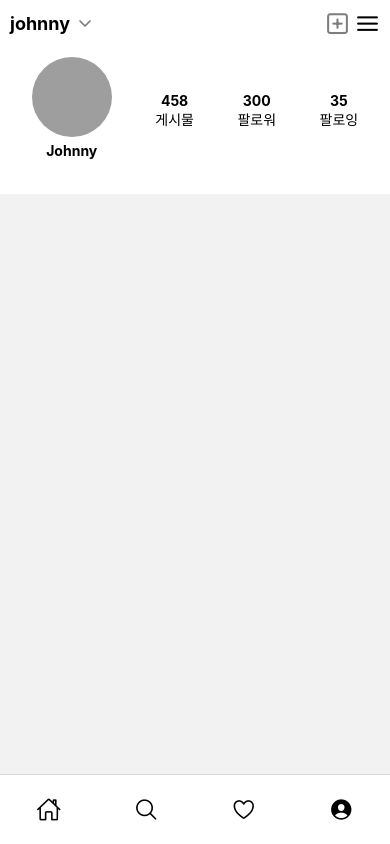
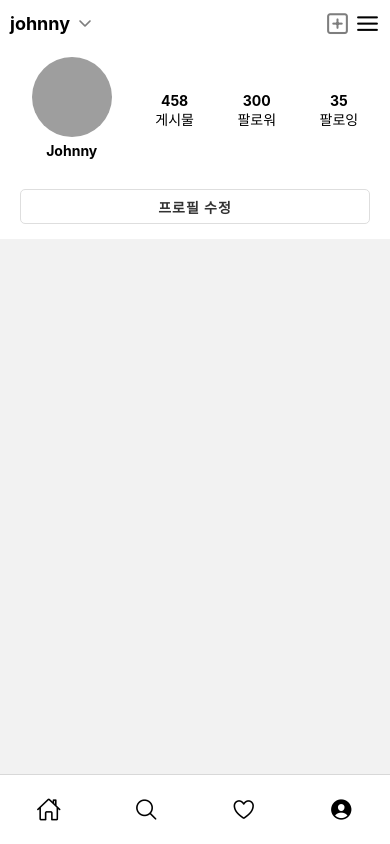
Before and after one commit to jhsonnn/reactnative-study, a React Native app in the folder ReactNativeInstaApp/: screen /Profile in a window 390 px wide. Built offline with nearby package versions, Linux system fonts and the light colour scheme; grey boxes are pictures that could not be loaded.

Commit message:
Profile Screen ProfileButton 생성하기

```diff
--- a/ReactNativeInstaApp/src/components/ProfileButton.js
+++ b/ReactNativeInstaApp/src/components/ProfileButton.js
@@ -1,14 +1,49 @@
+import {useNavigation} from '@react-navigation/native';
 import React, {useState} from 'react';
 import {Text, TouchableOpacity, View} from 'react-native';
 import Feather from 'react-native-vector-icons/Feather';
 
-const ProfileButton = ({id}) => {
+const ProfileButton = ({id, name, accountName, profileImage}) => {
   const [follow, setFollow] = useState(false);
+  const navigation = useNavigation();
 
   return (
     <>
       {id === 0 ? (
-        <View></View>
+        <View style={{paddingVertical: 5, paddingHorizontal: 10}}>
+          <TouchableOpacity
+            onPress={() => {
+              navigation.push('EditProfile', {
+                name: name,
+                accountName: accountName,
+                profileImage: profileImage,
+              });
+            }}
+            style={{
+              width: '100%',
+            }}>
+            <View
+              style={{
+                width: '100%',
+                height: 35,
+                borderColor: '#DEDEDE',
+                borderWidth: 1,
+                borderRadius: 5,
+                justifyContent: 'center',
+                alignItems: 'center',
+              }}>
+              <Text
+                style={{
+                  fontWeight: 'bold',
+                  fontSize: 14,
+                  letterSpacing: 1,
+                  opacity: 0.8,
+                }}>
+                프로필 수정
+              </Text>
+            </View>
+          </TouchableOpacity>
+        </View>
       ) : (
         <View
           style={{
--- a/ReactNativeInstaApp/src/screens/Profile.js
+++ b/ReactNativeInstaApp/src/screens/Profile.js
@@ -1,6 +1,7 @@
 import React from 'react';
 import {SafeAreaView, View} from 'react-native';
 import ProfileBody from '../components/ProfileBody';
+import ProfileButton from '../components/ProfileButton';
 
 const Profile = () => {
   return (
@@ -14,6 +15,12 @@ const Profile = () => {
           following="35"
           post="458"
         />
+        <ProfileButton
+          id={0}
+          name="Johnny"
+          accountName="johnny"
+          profileImage={require('../assets/images/userProfile.jpeg')}
+        />
       </View>
     </SafeAreaView>
   );
```
